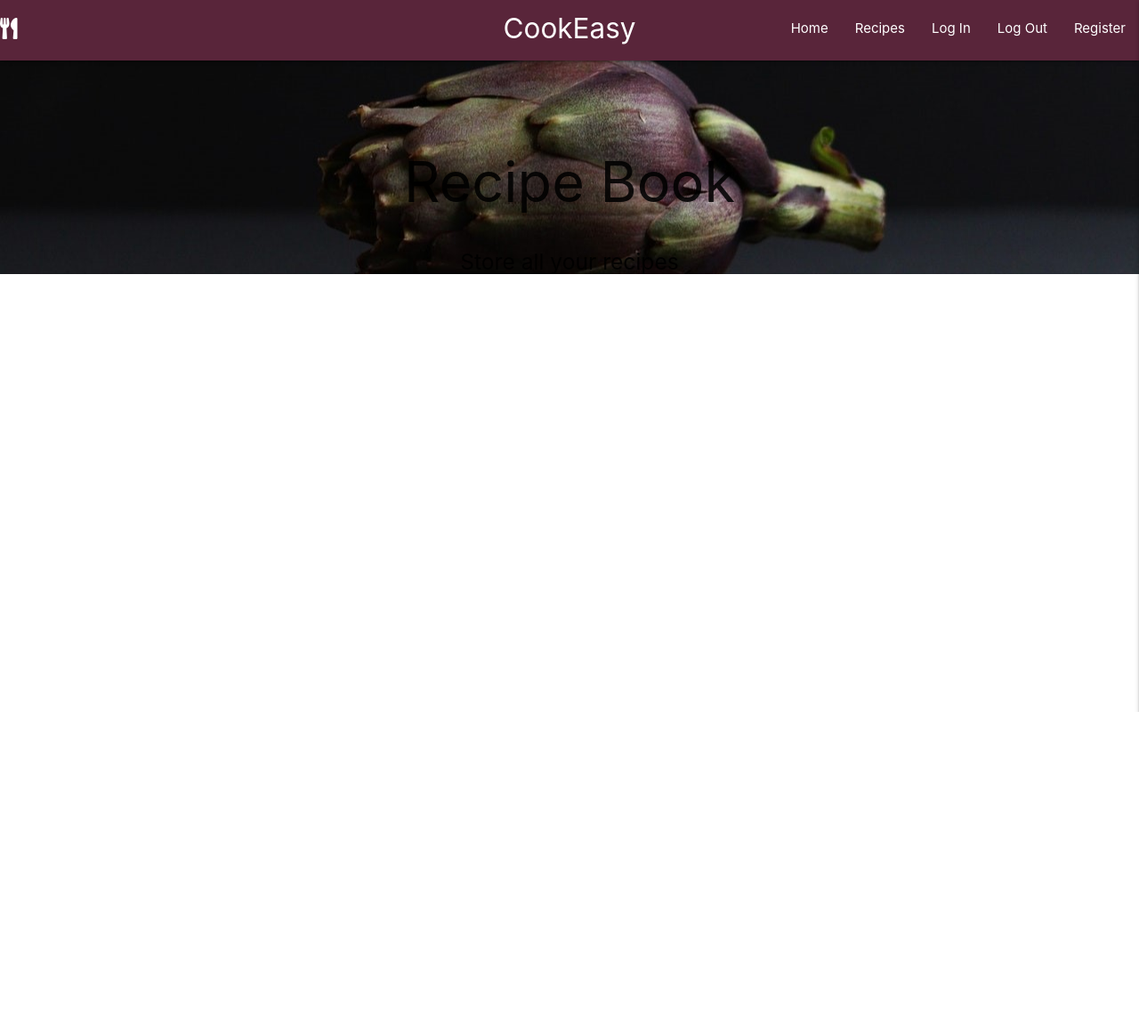
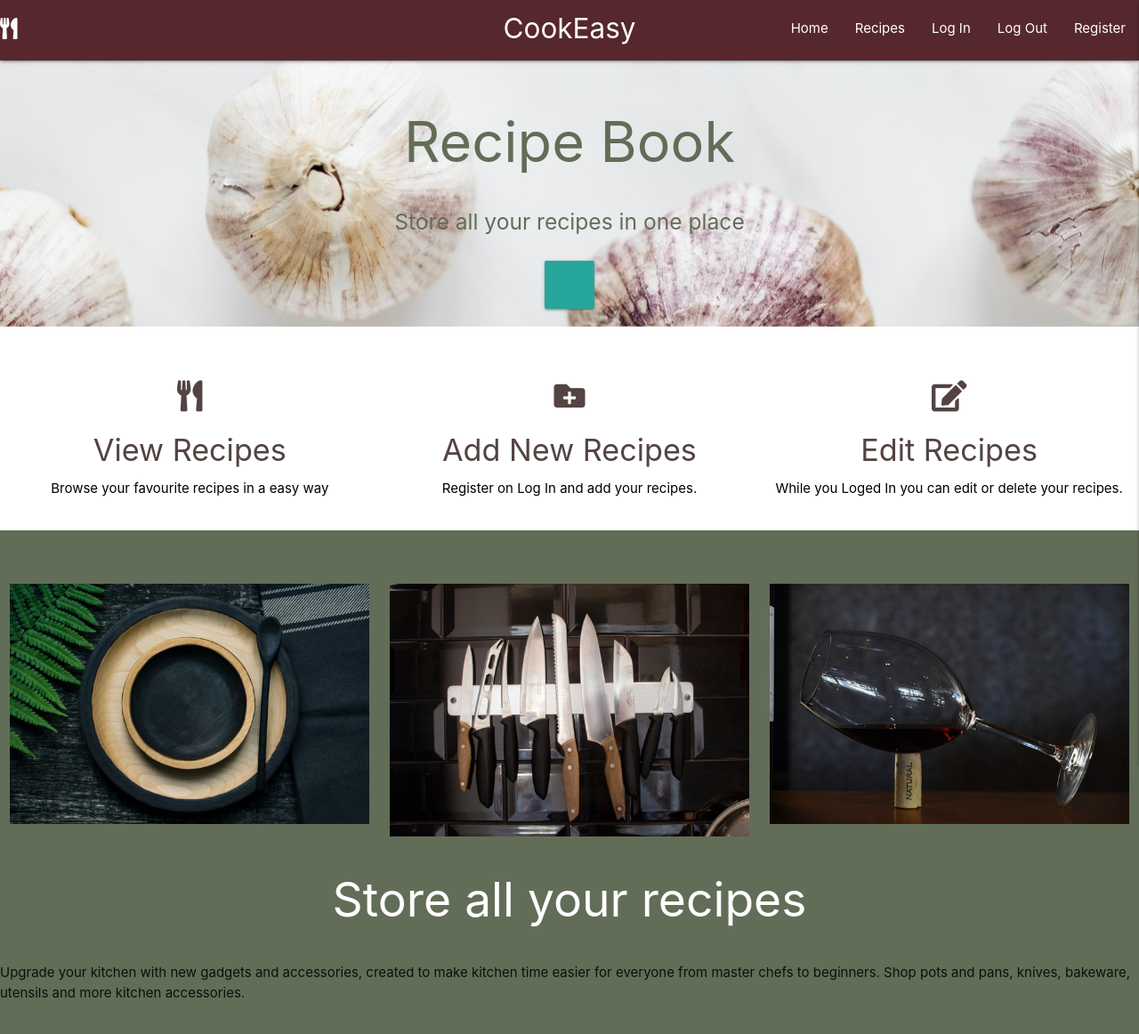
Before and after one commit to ErnestaMajute/MS3, a Flask app: page / in a window 1280 px wide. Shown: the whole page at 89% size. Before the commit the page ends 800 px from the top, so only its background shows below. Run offline with Flask 2, Linux system fonts and the light colour scheme; some libraries are stand-ins or nearby versions.

Commit message:
Stiling and content  added for index.html page

```diff
--- a/static/css/style.css
+++ b/static/css/style.css
@@ -1,7 +1,30 @@
 nav {
-    background-color: #59253A;
+    background-color: #56282D;
 }
 
 .parallax-container {
-    height: 30vh;
+    height: min-content;
 }
+
+.card-icons {
+    color: #544343;
+    font-size: 35px;
+}
+
+.card-header {
+    color: #544343;
+    font-size:
+}
+
+.responsive {
+  width: 100%;
+  height: auto;
+}
+
+.promotion-section {
+    background-color: #626D58;
+}
+
+.main-header {
+    color: #626D58;
+}
--- a/templates/base.html
+++ b/templates/base.html
@@ -21,8 +21,8 @@
         <!-- top navbar -->
         <nav class="text-shadow nav-extended">
             <div class="nav-wrapper">
-                <a href="#!" class="brand-logo center">CookEasy</a>
-                <a href="#" data-target="mobile-demo" class="sidenav-trigger right"><i class="fas fa-user"></i></a>
+                <a href="#!" class="brand-logo center ">CookEasy</a>
+                <a href="#" data-target="mobile-demo" class="sidenav-trigger right"><i class="fas fa-user dark"></i></a>
                 <ul class="right hide-on-med-and-down">
                     <li><a href="{{ url_for('index') }}">Home</a></li>
                     <li><a href="#">Recipes</a></li>
--- a/templates/index.html
+++ b/templates/index.html
@@ -3,17 +3,63 @@
 
     <div id="index-banner" class="parallax-container">
         <div class="section no-pad-bot">
-            <div class="container">
-                <br><br>
-                <h1 class="header center">Recipe Book</h1>
-                <div class="row center">
-                    <h5 class="header col s12">Store all your recipes</h5>
-                </div>
-                <br><br>
-
+            <h1 class="main-header center">Recipe Book</h1>
+            <div class="row center">
+                <h5 class="main-header col s12">Store all your recipes in one place</h5><br>
             </div>
         </div>
-        <div class="parallax"><img src="static/css/images/index-image.jpg" alt="Berries"></div>
+        <div class="parallax"><img src="static/css/images/index-garlic.jpg" alt="Garlic"></div>
+        <div class="row center">
+            <button class="btn-large center"></button>
+        </div>
+
+    </div>
+    <div class="section cards-section center">
+        <div class="row">
+            <div class="col s12 m4 color-fix">
+                <br><br>
+                <i class="fas fa-utensils prefix center card-icons"></i><br>
+                <h4 class="card-header">View Recipes</h4>
+                <span class="black-text">
+                    Browse your favourite recipes in a easy way
+                </span>
+            </div>
+            <div class="col s12 m4 color-fix">
+                <br><br>
+                <i class="fas fa-folder-plus prefix center card-icons"></i><br>
+                <h4 class="card-header">Add New Recipes</h4>
+                <span class="black-text">
+                    Register on Log In and add your recipes.
+                </span>
+            </div>
+            <div class="col s12 m4 color-fix">
+                <br><br>
+                <i class="fas fa-edit prefix center card-icons"></i><br>
+                <h4 class="card-header">Edit Recipes</h4>
+                <span class="black-text">
+                    While you Loged In you can edit or delete your recipes.
+                </span>
+            </div>
+        </div>
+    </div>
+    <div class="section promotion-section">
+        <div class="row">
+            <div class="col s12 m4"><br><br>
+                <img src="static/css/images/index-plate.jpg" class="responsive" alt="plate">
+            </div>
+            <div class="col s12 m4"><br><br>
+                <img src="static/css/images/index-knifes.jpg" class="responsive" alt="knifes">
+            </div>
+            <div class="col s12 m4"><br><br>
+                <img src="static/css/images/index-glass.jpg" class="responsive" alt="glass">
+            </div>
+        </div>
+        <div class="row">
+            <h2 class="header s12 white-text center">Store all your recipes</h2>
+        </div>
+        <div class="row">
+            <span>Upgrade your kitchen with new gadgets and accessories, created to make kitchen time easier for everyone from master chefs to beginners. Shop pots and pans, knives, bakeware, utensils and more kitchen accessories.</span>
+        </div>
     </div>
 
 {% endblock %}
```
Also changed, not shown: static/css/images/index-garlic.jpg (added), static/css/images/index-glass.jpg (added), static/css/images/index-image.jpg (deleted), static/css/images/index-knifes.jpg (added), static/css/images/index-plate.jpg (added).
